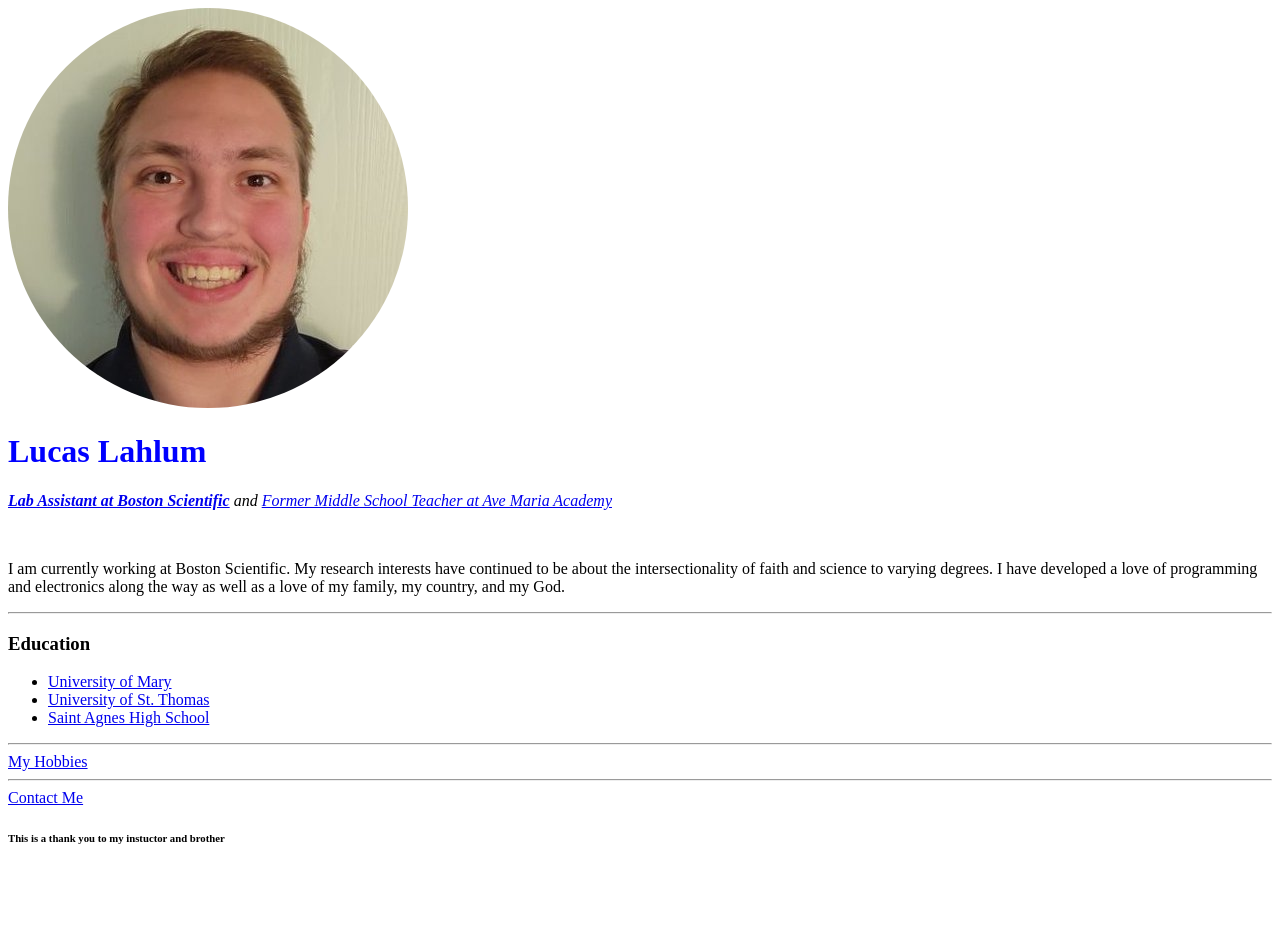
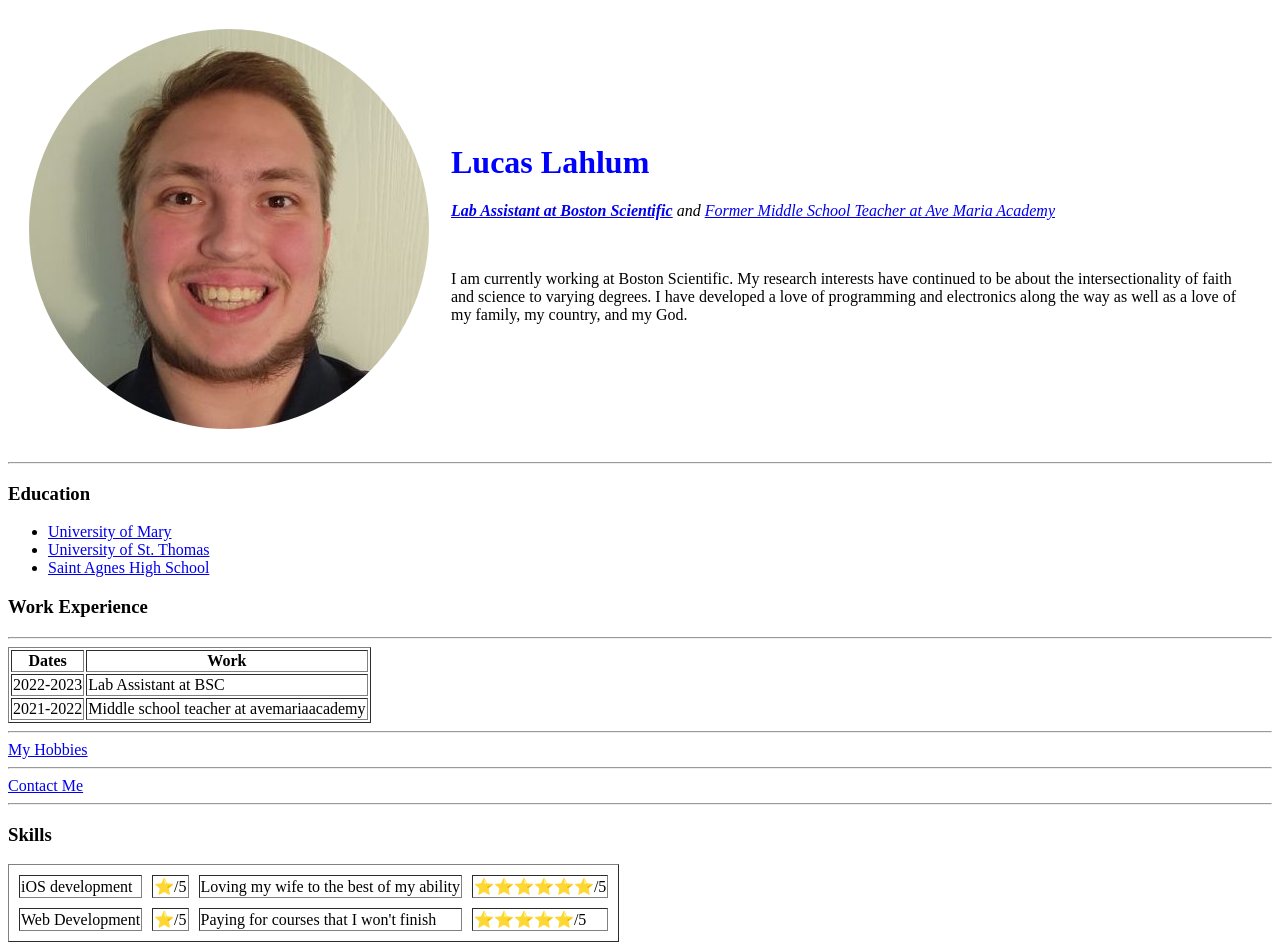
Before and after one commit to lucaslahl/CodingWithAngelaAndZach, a plain HTML site: page index.html in a window 1280 px wide. Before the commit the page ends 869 px from the top, so only its background shows below. Drawn offline with Linux system fonts and the light colour scheme.

Commit message:
added to it

```diff
--- a/index.html
+++ b/index.html
@@ -8,14 +8,20 @@
     <link rel="stylesheet" href="style.css">
 </head>
 <body>
-    <img src="myFace.jpg" alt="handsome picture of Lucas Lahlum's face with a nice beard">
-    <h1>Lucas Lahlum</h1>
-    <p><em><strong> <a href="https://www.bostonscientific.com/en-US/Home.html" target="_blank"> Lab Assistant at Boston Scientific</a></strong>  and <a href="https://www.avemariaacademy.org/" target="_blank"> Former Middle School Teacher at Ave Maria Academy</a></em></p>
-    <br>
-    <p>
-        I am currently working at Boston Scientific. My research interests have continued to be about the intersectionality of faith and science to varying degrees.
-        I have developed a love of programming and electronics along the way as well as a love of my family, my country, and my God.
-    </p>
+    <table cellspacing="20px">
+        <tr>
+            <td> <img src="myFace.jpg" alt="handsome picture of Lucas Lahlum's face with a nice beard"></td>
+            <td><h1>Lucas Lahlum</h1>
+                <p><em><strong> <a href="https://www.bostonscientific.com/en-US/Home.html" target="_blank"> Lab Assistant at Boston Scientific</a></strong>  and <a href="https://www.avemariaacademy.org/" target="_blank"> Former Middle School Teacher at Ave Maria Academy</a></em></p>
+                <br>
+                <p>
+                    I am currently working at Boston Scientific. My research interests have continued to be about the intersectionality of faith and science to varying degrees.
+                    I have developed a love of programming and electronics along the way as well as a love of my family, my country, and my God.
+                </p></td>
+        </tr>
+    </table>
+
+
     <hr>
     <h3>Education</h3>
     <p>
@@ -25,12 +31,53 @@
             <li><a href="https://www.saintagnesschool.org/" target="_blank">Saint Agnes High School</a></li>
         </ul>
     </p>
+    <h3>Work Experience</h3>
+    <hr>
+
+
+    <table border="1px">
+        <thead>
+            <th>Dates</th>
+            <th>Work</th>
+        </thead>
+        <tbody>
+
+        </tbody>
+        <tfoot>
+
+        </tfoot>
+        <tr>
+            <td>2022-2023</td>
+            <td>Lab Assistant at BSC</td>
+        </tr>
+        <tr>
+            <td>2021-2022</td>
+            <td>Middle school teacher at avemariaacademy</td>
+        </tr>
+    </table>
     <hr>
     <a href="hobbies.html">My Hobbies</a>
     <br>
     <hr>
     <a href="Contact.html">Contact Me</a>
     <br>
-    <h6>This is a thank you to my instuctor and brother</h6>
+    <hr>
+    <h3><strong>Skills</strong></h3>
+    <table cellspacing="10px" border="1px">
+        <tr>
+            <td>iOS development </td>
+            <td>⭐️/5</td>
+            <td>Loving my wife to the best of my ability</td>
+            <td>⭐️⭐️⭐️⭐️⭐️⭐️/5</td>
+        </tr>
+        <tr>
+            <td>Web Development</td>
+            <td>⭐️/5</td>
+            <td>Paying for courses that I won't finish</td>
+            <td>⭐️⭐️⭐️⭐️⭐️/5</td>
+        </tr>
+
+    </table>
+
 </body>
 </html>
```
